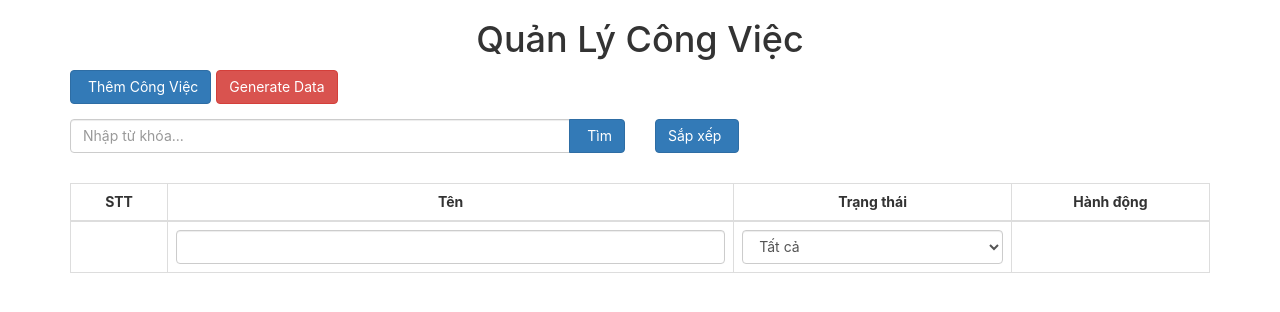
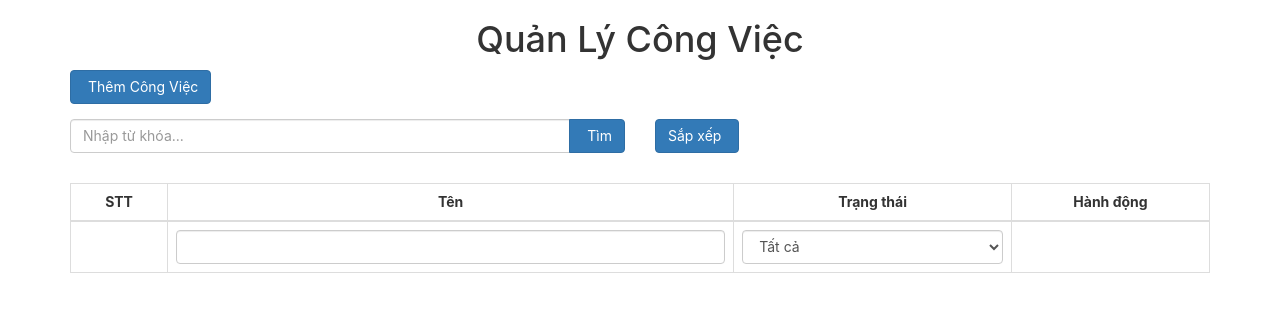
Before and after one commit to phantomxxi/To-Do-List-Use-Reactjs, a React (Create React App) app in the folder To Do List/: page / in a window 1280 px wide. Shown: the top 312 px of the page. Built offline with nearby package versions, Linux system fonts and the light colour scheme; some icons are missing.

Commit message:
Chức Năng Thêm Mới P2
- Xử lý logic xóa dữ liệu ở task form bằng nút hủy bỏ & đồng thời đóng form
- Bỏ đi nút Generate Data và logic của nó

```diff
--- a/To Do List/src/App.js
+++ b/To Do List/src/App.js
@@ -23,32 +23,7 @@
     }
   }
 
-  onGenerateData = () => {
-    var tasks = [
-      {
-        id: this.generateID(),
-        name: "Học lập trình",
-        status: true,
-      },
-      {
-        id: this.generateID(),
-        name: "Đi bơi",
-        status: false,
-      },
-      {
-        id: this.generateID(),
-        name: "Ngủ",
-        status: true,
-      },
-    ];
-    this.setState({
-      tasks: tasks,
-    });
-    localStorage.setItem("tasks", JSON.stringify(tasks)); // Chuyen du lieu tu object sang string sau do luu vao localStogare
-  };
-
-  // Thuat toan Random ra ID
-
+  // Logic Random ra ID
   s4() {
     return Math.floor((1 + Math.random()) * 0x10000)
       .toString(16)
@@ -138,13 +113,7 @@
               ></span>
               Thêm Công Việc
             </button>
-            <button
-              type="button"
-              className="btn btn-danger ml-5"
-              onClick={this.onGenerateData}
-            >
-              Generate Data
-            </button>
+
             {/* Search - Sort */}
             <Control />
             {/* List */}
--- a/To Do List/src/components/TaskForm.jsx
+++ b/To Do List/src/components/TaskForm.jsx
@@ -31,6 +31,17 @@
   onSubmit = event => {
     event.preventDefault();
     this.props.onSubmit(this.state);
+    // Cancel & close form
+    this.onClear();
+    this.onCloseForm();
+  };
+
+  // Xoa du lieu o state (chuc nang xoa du lieu o task form)
+  onClear = () => {
+    this.setState({
+      name: "",
+      status: false,
+    });
   };
 
   render() {
@@ -79,7 +90,11 @@
                 Lưu lại
               </button>
               &nbsp;
-              <button type="submit" className="btn btn-danger">
+              <button
+                type="submit"
+                className="btn btn-danger"
+                onClick={this.onClear}
+              >
                 <span
                   className="iconify mr-5"
                   data-icon="fa-regular:times-circle"
```
